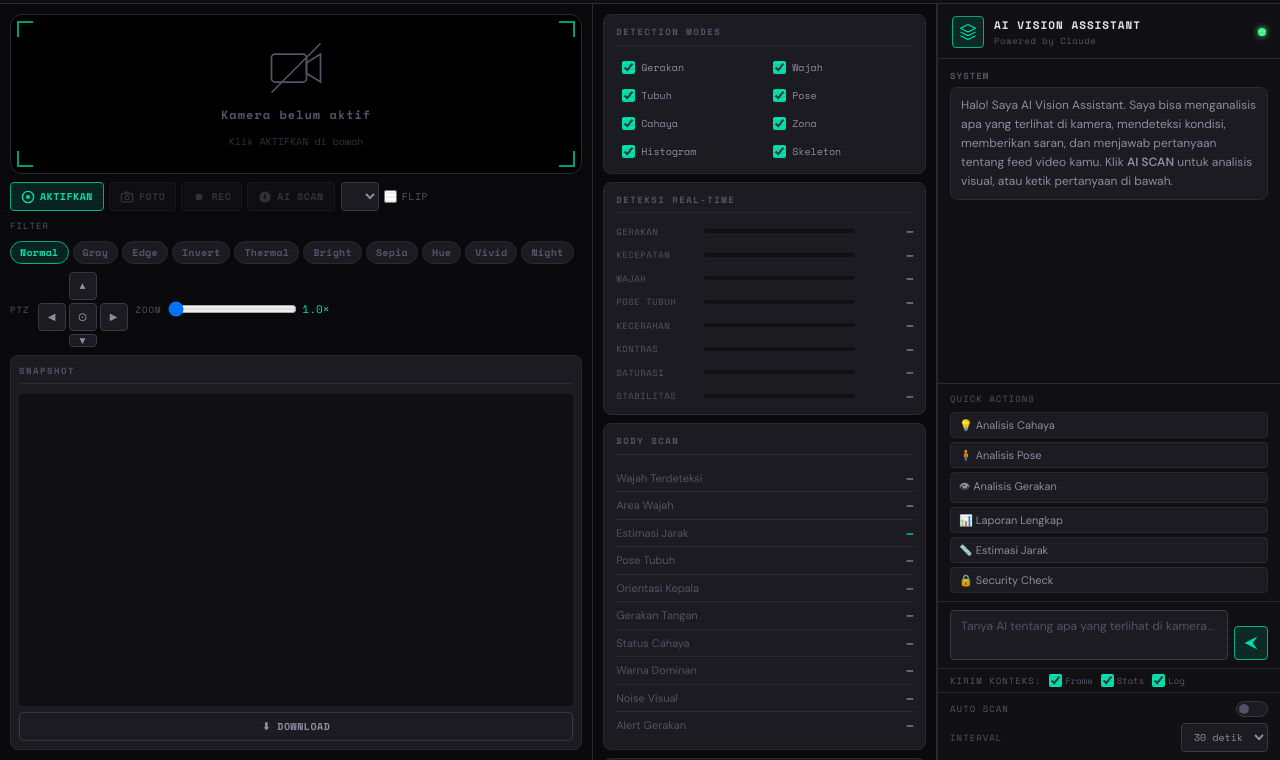
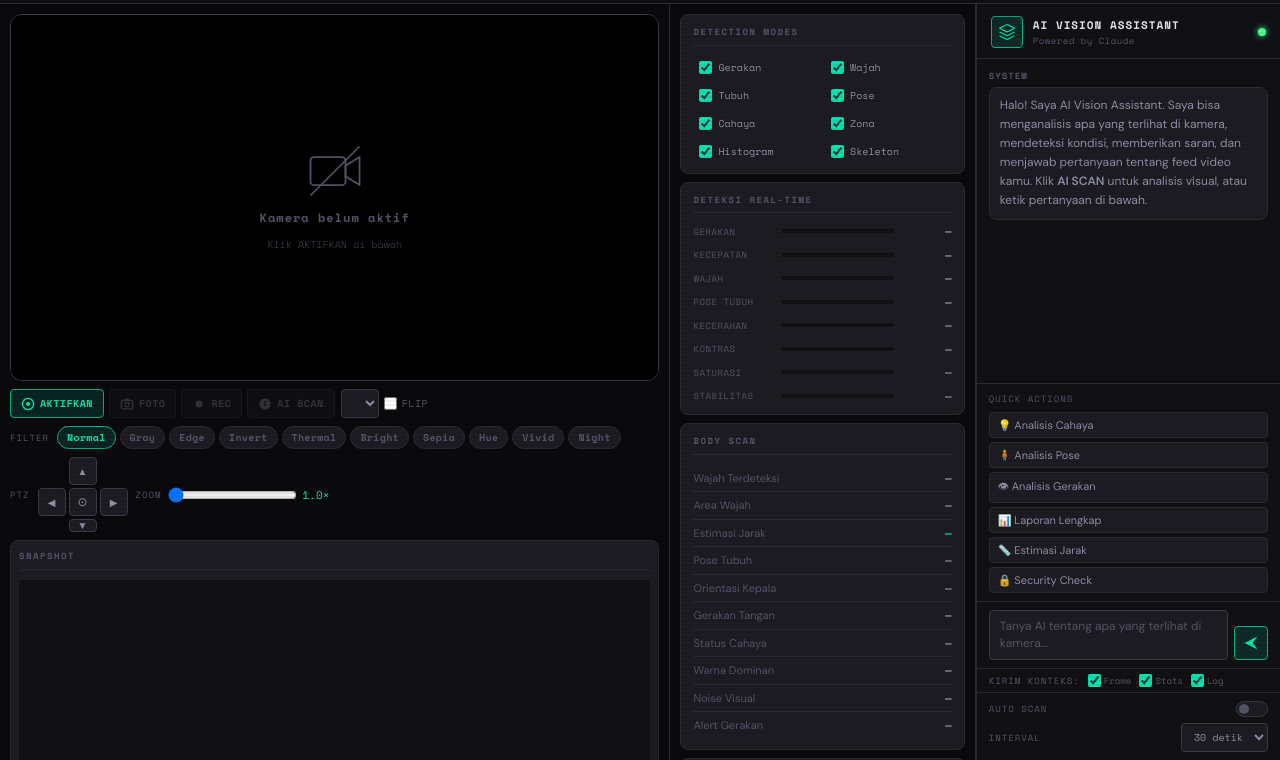
Before and after one commit to xcceliteplayer-code/Camera, a plain HTML site: page index.html in a window 1280 px wide. Shown: the part 40-800 px from the top of the page. Drawn offline with nearby package versions, Linux system fonts and the light colour scheme.

Commit message:
Add files via upload

```diff
--- a/css/style.css
+++ b/css/style.css
@@ -16,10 +16,13 @@
 }
 
 /* ---- App shell ---- */
+html, body { height: 100%; overflow: hidden; }
+
 #app {
   display: flex;
   flex-direction: column;
   height: 100vh;
+  min-height: 0;
   overflow: hidden;
 }
 
@@ -85,10 +88,10 @@
 /* ── WORKSPACE ── */
 .workspace {
   display: grid;
-  grid-template-columns: minmax(0,1.9fr) minmax(0,1.1fr) minmax(0,1.1fr);
+  grid-template-columns: minmax(0,2.2fr) minmax(0,1fr) minmax(0,1fr);
   gap: 1px;
   flex: 1;
-  overflow: hidden;
+  min-height: 0;
   background: var(--border);
 }
 
@@ -96,24 +99,41 @@
   background: var(--bg);
   overflow-y: auto;
   overflow-x: hidden;
+  min-width: 0;
 }
 .left-col   { padding: 10px; display: flex; flex-direction: column; gap: 8px; }
 .center-col { padding: 10px; display: flex; flex-direction: column; gap: 8px; }
-.right-col  { padding: 0; }
+.right-col  { padding: 0; display: flex; flex-direction: column; }
 
 /* ── CAMERA ── */
 .cam-container {
   position: relative;
   width: 100%;
-  aspect-ratio: 16/9;
+  padding-top: 56.25%; /* 16:9 reliable aspect ratio */
   background: #000;
   border-radius: var(--r-lg);
   overflow: hidden;
-  border: 1px solid var(--border);
+  border: 1px solid var(--border2);
+  flex-shrink: 0;
 }
 
-#video { width: 100%; height: 100%; object-fit: cover; display: block; }
-#overlay { position: absolute; inset: 0; width: 100%; height: 100%; pointer-events: none; }
+/* All direct children of cam-container sit inside the padded box */
+.cam-container > * {
+  position: absolute;
+  top: 0; left: 0; right: 0; bottom: 0;
+}
+
+#video {
+  width: 100%; height: 100%;
+  object-fit: cover;
+  display: block;
+}
+
+#overlay {
+  width: 100%; height: 100%;
+  pointer-events: none;
+  display: block;
+}
 
 /* Corner brackets */
 .corner {
@@ -130,7 +150,11 @@
   position: absolute; inset: 0;
   display: flex; flex-direction: column; align-items: center; justify-content: center;
   gap: 10px; color: var(--text3); font-family: var(--font-mono); font-size: 12px;
+  background: #000;
+  z-index: 2;
+  transition: opacity 0.3s;
 }
+.no-cam.hidden { opacity: 0; pointer-events: none; }
 .no-cam p { font-weight: 700; letter-spacing: 1px; }
 .no-cam small { font-size: 10px; opacity: 0.6; }
 
--- a/css/theme.css
+++ b/css/theme.css
@@ -48,13 +48,12 @@
 * { box-sizing: border-box; margin: 0; padding: 0; }
 
 html, body {
-  width: 100%; height: 100%;
   background: var(--bg);
   color: var(--text);
   font-family: var(--font-sans);
   font-size: 14px;
   line-height: 1.5;
-  overflow-x: hidden;
+  overflow: hidden;
 }
 
 ::-webkit-scrollbar { width: 4px; height: 4px; }
--- a/js/app.js
+++ b/js/app.js
@@ -73,7 +73,7 @@ const CamCtrl = {
         audio:false
       });
       video.srcObject = State.stream;
-      U.el('no-cam').style.display='none';
+      U.el('no-cam').classList.add('hidden');
       U.el('btn-start').disabled=true;
       U.el('btn-stop').style.display='flex';
       U.el('btn-snap').disabled=false;
@@ -86,11 +86,17 @@ const CamCtrl = {
       U.log('Kamera aktif', 'green');
       await this._enumCams();
       video.addEventListener('loadedmetadata',()=>{
-        overlay.width  = video.videoWidth  || 640;
-        overlay.height = video.videoHeight || 480;
-        hmC.width  = hmC.offsetWidth  || 300;
+        // Size canvas to match actual video resolution for pixel-accurate analysis
+        const vw = video.videoWidth  || 640;
+        const vh = video.videoHeight || 480;
+        overlay.width  = vw;
+        overlay.height = vh;
+        // Make canvas fill the container visually via CSS
+        overlay.style.width  = '100%';
+        overlay.style.height = '100%';
+        hmC.width   = hmC.offsetWidth   || 300;
         histC.width = histC.offsetWidth || 300;
-        U.set('res-val', `${video.videoWidth}×${video.videoHeight}`);
+        U.set('res-val', `${vw}×${vh}`);
         this._loop();
       },{once:true});
     } catch(e) {
@@ -103,7 +109,7 @@ const CamCtrl = {
     State.stream=null;
     if(State.animId) cancelAnimationFrame(State.animId);
     video.srcObject=null; ctx.clearRect(0,0,overlay.width,overlay.height);
-    U.el('no-cam').style.display='flex';
+    U.el('no-cam').classList.remove('hidden');
     U.el('btn-start').disabled=false;
     U.el('btn-stop').style.display='none';
     ['btn-snap','btn-rec','btn-ai-snap'].forEach(id=>U.el(id).disabled=true);
```
